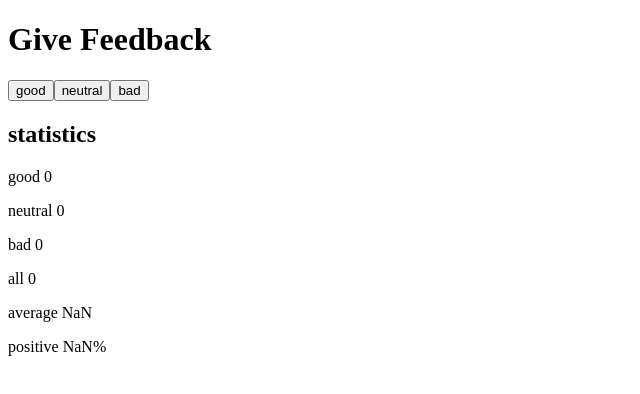
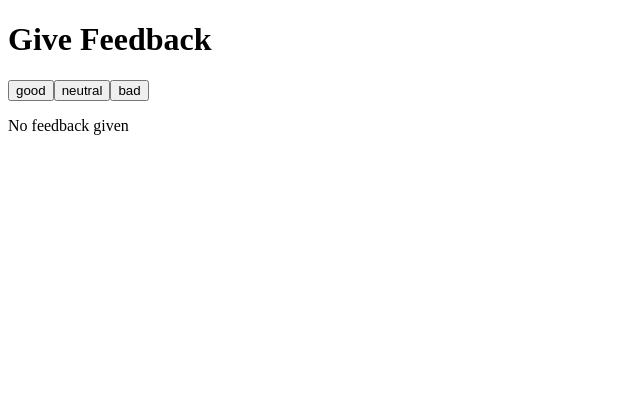
Before and after one commit to MKamui/fullstackopen, a React (Vite) app in the folder part1/: page / in a window 1280 px wide. Shown: the top 394 px of the page, without its empty margins (0-640 px from the left). Built offline with nearby package versions, Linux system fonts and the light colour scheme.

Commit message:
exercise 1.9

```diff
--- a/part1/src/App.jsx
+++ b/part1/src/App.jsx
@@ -1,6 +1,14 @@
 import { useState } from 'react'
 
-const Statistics = (props) => (
+const Statistics = (props) => {
+  if (props.click === 0) {
+    return (
+      <div>
+        <p>No feedback given</p>
+      </div>
+    )
+  } else {
+    return (
       <div>
         <h2>statistics</h2>
         <p>good {props.good}</p>
@@ -11,6 +19,8 @@ const Statistics = (props) => (
         <p>positive {(props.good/props.click)*100}%</p>
       </div>
     )
+  }
+}
 
 const App = () => {
   const [good, setGood] = useState(0)
```
Lines whose indentation alone changed are shown as unchanged.
